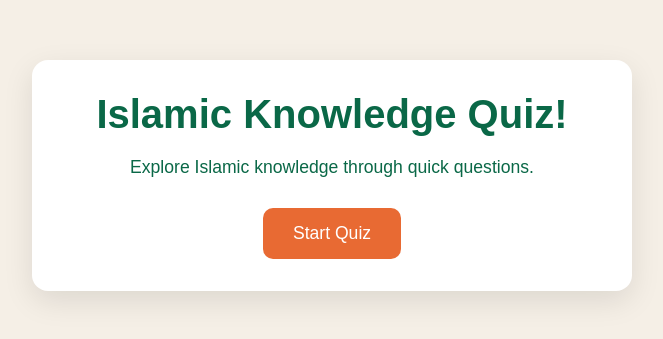
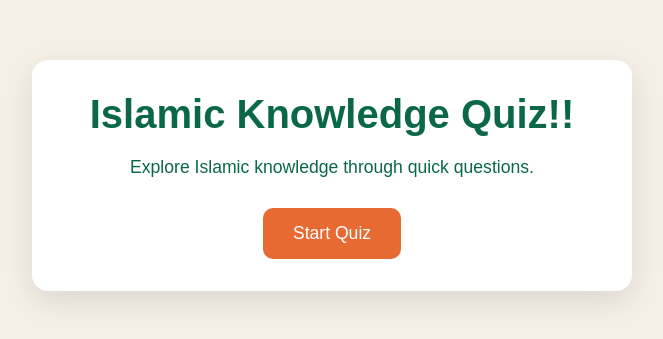
Before and after one commit to Ahamed77-77/Prject04, a plain HTML site: page index.html in a window 1280 px wide. Shown: the part 225-564 px from the top of the page, without its empty margins (308-971 px from the left). Drawn offline with Linux system fonts and the light colour scheme.

```diff
--- a/index.html
+++ b/index.html
@@ -11,7 +11,7 @@
 <body>
     <div class="container">
         <div class="screen active" id="start-screen">
-            <h1>Islamic Knowledge Quiz!</h1>
+            <h1>Islamic Knowledge Quiz!!</h1>
             <p>Explore Islamic knowledge through quick questions.</p>
             <button id="start-btn">Start Quiz</button>
 
```
